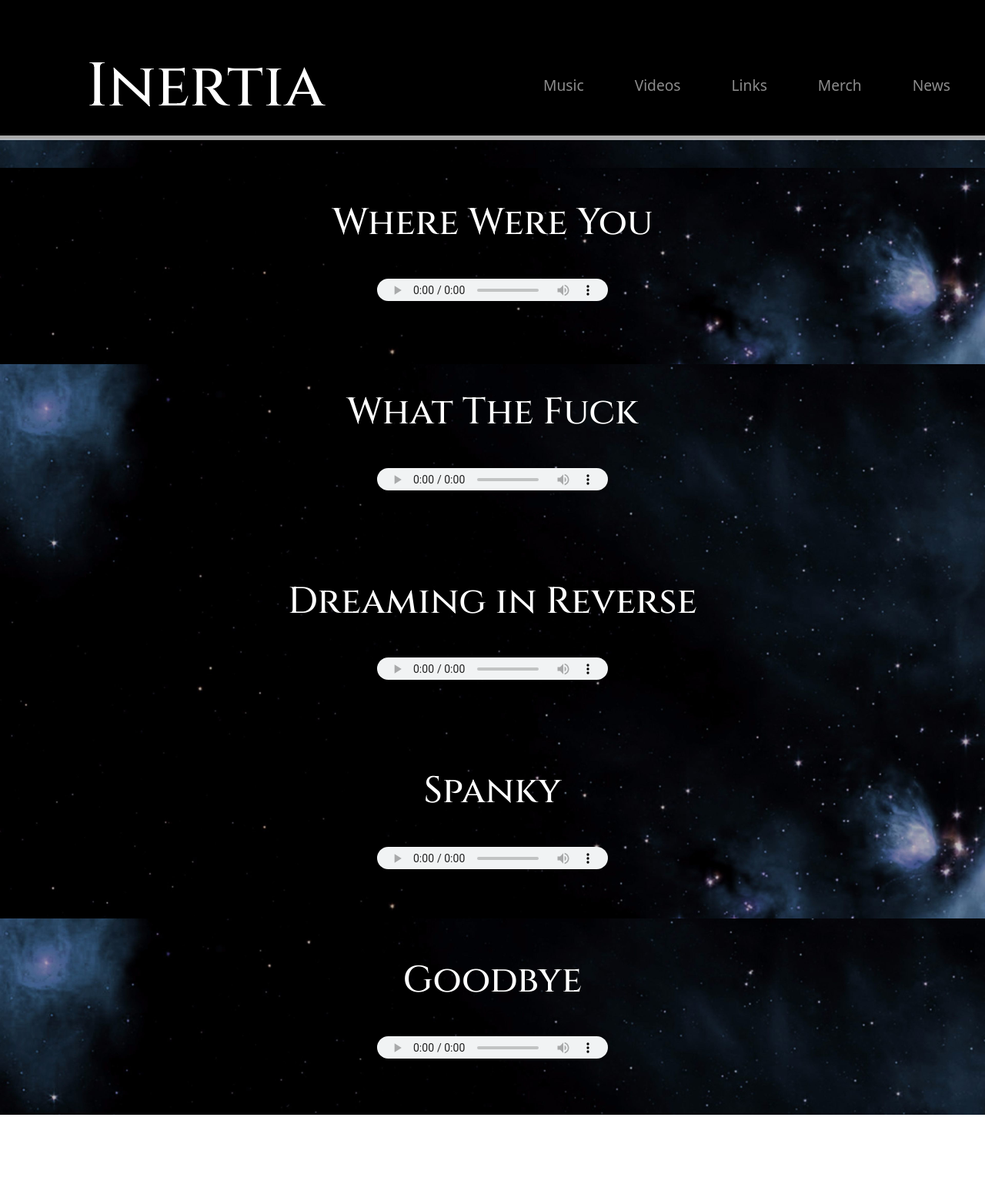
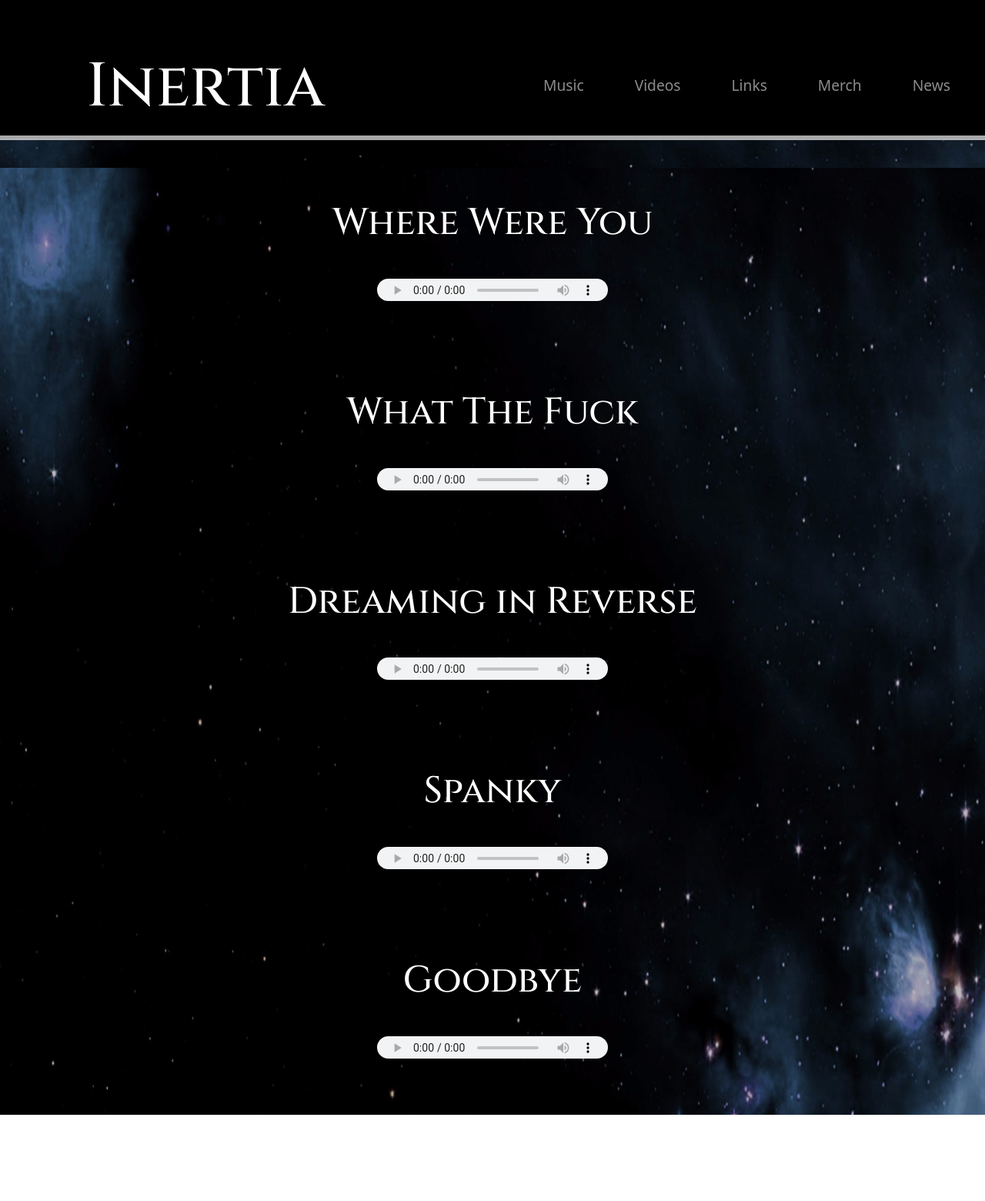
Before and after one commit to wasitthat/inertia, a Flask app: page /music.html in a window 1280 px wide. Shown: the whole page at 77% size. Run offline with Flask 2, Linux system fonts and the light colour scheme; some libraries are stand-ins or nearby versions.

Commit message:
going back to non 3d background and spacing players

```diff
--- a/static/css/style.css
+++ b/static/css/style.css
@@ -1,20 +1,17 @@
 #index-body{
     background-image: url("images/main-page.jpg");
     text-align: center;
-    background-size: contain;
-    background-position: center;
+  background-size: 100% 100%;
 }
 #music-body{
     background-image: url("images/spacey.jpg");
     text-align: center;
-    background-size: contain;
-    background-position: center;
+  background-size: 100% 100%;
 }
 #links-body{
     background-image: url("images/links.jpg");
     text-align: center;
-    background-size: contain;
-    background-position: center;
+  background-size: 100% 100%;
 }
 body, html {
   height: 100%;
@@ -30,8 +27,7 @@ body, html {
   /* Create the parallax scrolling effect */
   background-attachment: fixed;
   background-repeat: no-repeat;
-  background-size: contain;
-  background-position: center;
+  background-size: 100% 100%;
 }
 #header{
     background-color: fff;
@@ -104,8 +100,7 @@ a.navbar-brand{
 .music-background{
     background-image: url("images/spacey.jpg");
     text-align: center;
-    background-size: contain;
-    background-position: center;
+    background-size: 100% 100%;
 
 }
 .music-players{
```
